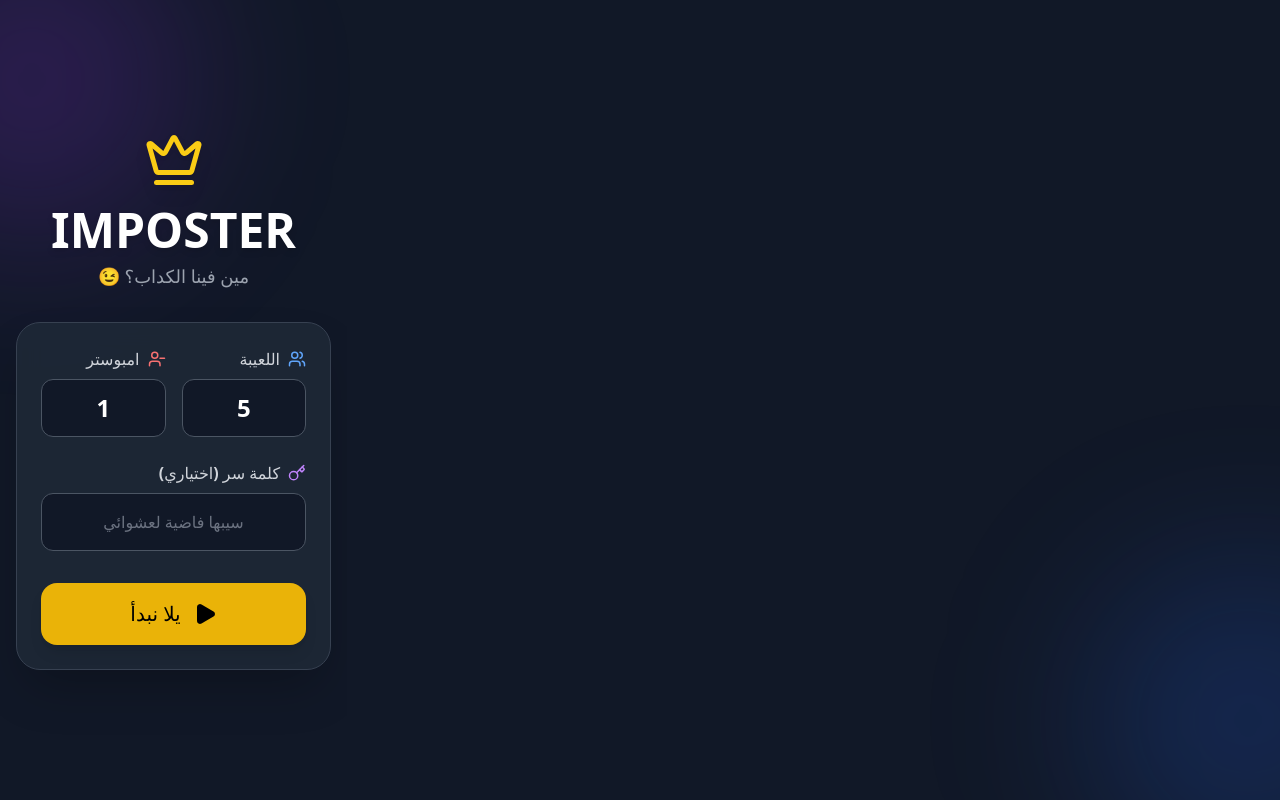
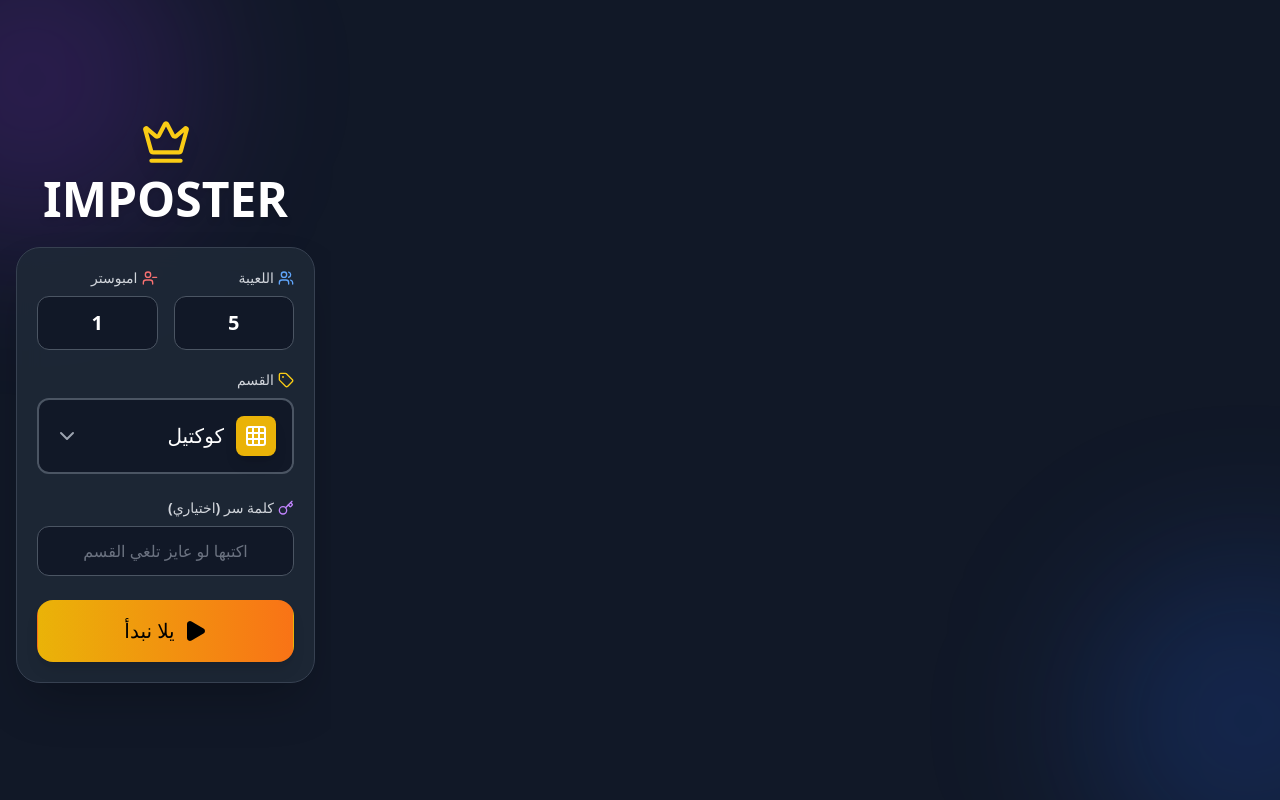
Before and after one commit to antoine174/imposter_game, a React (Vite) app: page / in a window 1280 px wide. Built offline with nearby package versions, Linux system fonts and the light colour scheme.

Commit message:
added categories
all the categories

```diff
--- a/src/App.tsx
+++ b/src/App.tsx
@@ -1,14 +1,43 @@
 import React, { useState } from 'react';
-// REMOVED "User" from imports. Kept "Users" (plural) which is actually used.
-import {EyeOff, Play, RotateCcw, Crown, AlertTriangle, Fingerprint, Smile, Sparkles, Key, Users, UserMinus, Search } from 'lucide-react';
+import { Eye, EyeOff, Play, RotateCcw, Crown, AlertTriangle, Fingerprint, Smile, Sparkles, Key, Users, UserMinus, Search, Tag, Coffee, Shirt, Flame, ChevronDown, X, Grid } from 'lucide-react';
 
-// --- ARABIC WORD LIST ---
-const WORD_LIST = [
-  'صبي رقاصه', 'اندومي', 'مصاصه', 'قصب', 'مخدرات',
-  'اختبار حمل', 'نوم', 'مصيف',  'توك توك', 'شبشب', 'كوارع', 'سيجارة فرط', 'ميكروباص',
-  'فشار', 'بطيخ', 'مرجيحة', 'حلاق', 'جيم', 'شاحن'
-];
+// --- CATEGORIES & WORD LISTS ---
+const CATEGORIES = {
+  clothes: {
+    id: 'clothes',
+    label: 'هدوم',
+    icon: <Shirt size={28} />,
+    color: 'bg-blue-600',
+    words: [
+      'تي شيرت', 'جاكيت', 'بنطلون', 'شورت', 'فستان',
+      'شراب', 'بوكسر', 'كوتشي', 'شبشب', 'طاقية',
+      'بيجامة', 'قميص', 'بدلة', 'كرافته', 'مايوه'
+    ]
+  },
+  food: {
+    id: 'food',
+    label: 'أكل',
+    icon: <Coffee size={28} />,
+    color: 'bg-green-600',
+    words: [
+      'اندومي', 'مصاصه', 'قصب', 'فشار', 'بطيخ',
+      'كوارع', 'شاورما', 'حواوشي', 'محشي', 'مكرونة بشاميل',
+      'بيتزا', 'سوشي', 'فسيخ', 'رنجة', 'كشري', 'ملوخية'
+    ]
+  },
+  adult: {
+    id: 'adult',
+    label: '+18',
+    icon: <Flame size={28} />,
+    color: 'bg-red-600',
+    words: [
+      'مخدرات', 'سيجارة فرط', 'كادلز', 'ميكب', 'صبي رقاصه',
+      'اختبار حمل', 'بكيني', 'قاعده', 'شيشة', 'فياجرا', 'لانجري'
+    ]
+  }
+};
 
+type CategoryKey = keyof typeof CATEGORIES | 'all';
 type GameState = 'SETUP' | 'PLAY_LOOP' | 'FINISHED';
 
 interface Player {
@@ -19,45 +48,62 @@ interface Player {
 
 const App = () => {
   const [gameState, setGameState] = useState<GameState>('SETUP');
+
+  // Inputs
   const [playerCount, setPlayerCount] = useState<number | string>(5);
   const [imposterCount, setImposterCount] = useState<number | string>(1);
   const [customWord, setCustomWord] = useState<string>('');
+  const [selectedCategory, setSelectedCategory] = useState<CategoryKey>('all');
+
+  // UI States
+  const [showCategoryModal, setShowCategoryModal] = useState(false);
+
+  // Game Logic
   const [players, setPlayers] = useState<Player[]>([]);
   const [currentPlayerIndex, setCurrentPlayerIndex] = useState<number>(0);
   const [isFlipped, setIsFlipped] = useState(false);
 
   // --- ACTIONS ---
   const startGame = () => {
-    const count = typeof playerCount === 'string' ? parseInt(playerCount) : playerCount;
+    const pCount = typeof playerCount === 'string' ? parseInt(playerCount) : playerCount;
     const iCount = typeof imposterCount === 'string' ? parseInt(imposterCount) : imposterCount;
 
-    // Validation
-    if (!count || count < 3) {
+    if (!pCount || pCount < 3) {
       alert("لازم على الأقل 3 لعيبة!");
       setPlayerCount(3);
       return;
     }
-
     if (!iCount || iCount < 1) {
       alert("لازم يكون فيه امبوستر واحد على الأقل!");
       setImposterCount(1);
       return;
     }
-
-    if (iCount > count) {
-      alert(`مينفعش عدد الامبوستر (${iCount}) يبقى قد أو أكبر من عدد اللعيبة (${count})!`);
+    if (iCount > pCount) {
+      alert(`مينفعش عدد الامبوستر (${iCount}) يبقى أكبر من عدد اللعيبة (${pCount})!`);
       return;
     }
 
-    const secretWord = customWord.trim() || WORD_LIST[Math.floor(Math.random() * WORD_LIST.length)];
-    const roles: ('imposter' | 'civilian')[] = Array(count).fill('civilian');
+    let secretWord = '';
 
-    // Fill imposters
-    for (let i = 0; i < iCount; i++) {
-      roles[i] = 'imposter';
+    if (customWord.trim()) {
+      secretWord = customWord.trim();
+    } else {
+      let sourceList: string[] = [];
+      if (selectedCategory === 'all') {
+        sourceList = [
+          ...CATEGORIES.clothes.words,
+          ...CATEGORIES.food.words,
+          ...CATEGORIES.adult.words
+        ];
+      } else {
+        sourceList = CATEGORIES[selectedCategory].words;
+      }
+      secretWord = sourceList[Math.floor(Math.random() * sourceList.length)];
     }
 
-    // Shuffle
+    const roles: ('imposter' | 'civilian')[] = Array(pCount).fill('civilian');
+    for (let i = 0; i < iCount; i++) roles[i] = 'imposter';
+
     for (let i = roles.length - 1; i > 0; i--) {
       const j = Math.floor(Math.random() * (i + 1));
       [roles[i], roles[j]] = [roles[j], roles[i]];
@@ -94,8 +140,21 @@ const App = () => {
     setIsFlipped(false);
   };
 
+  const getSelectedCategoryInfo = () => {
+    if (selectedCategory === 'all') {
+      return { label: 'كوكتيل', icon: <Grid size={24} />, color: 'bg-yellow-500' };
+    }
+    return {
+      label: CATEGORIES[selectedCategory].label,
+      icon: CATEGORIES[selectedCategory].icon,
+      color: CATEGORIES[selectedCategory].color
+    };
+  };
+
+  const activeCat = getSelectedCategoryInfo();
+
   return (
-    <div className="min-h-[100dvh] bg-gray-900 text-white font-sans overflow-hidden select-none flex flex-col relative" dir="rtl">
+    <div className="min-h-[100dvh] bg-gray-900 text-white font-sans overflow-x-hidden select-none flex flex-col relative" dir="rtl">
 
       {/* BACKGROUND */}
       <div className="fixed inset-0 pointer-events-none z-0 overflow-hidden bg-gray-900">
@@ -103,96 +162,158 @@ const App = () => {
         <div className="absolute bottom-[-10%] right-[-10%] w-[40vh] h-[40vh] bg-blue-600/20 rounded-full blur-[80px]" />
       </div>
 
-      {/* --- CSS --- */}
       <style>{`
         .scene { perspective: 1000px; }
-        .card-object {
-          width: 100%;
-          height: 100%;
-          position: relative;
-          transition: transform 0.6s;
-          transform-style: preserve-3d;
-        }
+        .card-object { width: 100%; height: 100%; position: relative; transition: transform 0.6s; transform-style: preserve-3d; }
         .card-object.is-flipped { transform: rotateY(180deg); }
-        .card-face {
-          position: absolute;
-          inset: 0;
-          width: 100%;
-          height: 100%;
-          -webkit-backface-visibility: hidden;
-          backface-visibility: hidden;
-          border-radius: 1.5rem;
-          display: flex;
-          flex-direction: column;
-          align-items: center;
-          justify-content: center;
-          box-shadow: 0 20px 50px rgba(0,0,0,0.5);
-        }
+        .card-face { position: absolute; inset: 0; width: 100%; height: 100%; -webkit-backface-visibility: hidden; backface-visibility: hidden; border-radius: 1.5rem; display: flex; flex-direction: column; align-items: center; justify-content: center; box-shadow: 0 20px 50px rgba(0,0,0,0.5); }
         .card-front-bg { background-color: #2563eb; }
         .card-back-imposter { background-color: #dc2626; }
         .card-back-civilian { background-color: #059669; }
         .card-face-back { transform: rotateY(180deg); }
-        input[type=number]::-webkit-inner-spin-button,
-        input[type=number]::-webkit-outer-spin-button { -webkit-appearance: none; margin: 0; }
+        input[type=number]::-webkit-inner-spin-button, input[type=number]::-webkit-outer-spin-button { -webkit-appearance: none; margin: 0; }
       `}</style>
+
+      {/* --- CATEGORY MODAL OVERLAY --- */}
+      {showCategoryModal && (
+        <div className="fixed inset-0 z-[100] bg-black/80 backdrop-blur-sm flex items-end justify-center md:items-center animate-in fade-in duration-200">
+
+          {/* Modal Content - Floating Card Style */}
+          <div className="w-full max-w-md bg-gray-900 rounded-3xl border border-gray-700 shadow-2xl p-4 md:p-6 mx-4 mb-4 md:mb-0 animate-in slide-in-from-bottom-10 duration-300">
+
+            {/* Modal Header */}
+            <div className="flex justify-between items-center mb-6">
+              <h2 className="text-2xl font-black text-white flex items-center gap-2">
+                <Tag className="text-yellow-400" size={24} /> اختار القسم
+              </h2>
+              <button
+                onClick={() => setShowCategoryModal(false)}
+                className="p-2 bg-gray-800 rounded-full hover:bg-gray-700 transition-colors"
+              >
+                <X size={24} className="text-gray-400" />
+              </button>
+            </div>
+
+            {/* Modal Grid */}
+            <div className="grid grid-cols-2 gap-4">
+
+              {/* Option: All */}
+              <button
+                onClick={() => { setSelectedCategory('all'); setShowCategoryModal(false); }}
+                className={`w-full aspect-square p-4 rounded-2xl border-2 flex flex-col items-center justify-center gap-3 transition-all active:scale-95 ${
+                  selectedCategory === 'all'
+                    ? 'bg-yellow-500/20 border-yellow-500 text-yellow-400'
+                    : 'bg-gray-800 border-gray-700 text-gray-300 hover:border-gray-500'
+                }`}
+              >
+                <Grid size={40} />
+                <span className="font-bold text-xl">كوكتيل</span>
+              </button>
+
+              {/* Dynamic Options */}
+              {(Object.keys(CATEGORIES) as Array<keyof typeof CATEGORIES>).map((key) => (
+                <button
+                  key={key}
+                  onClick={() => { setSelectedCategory(key); setShowCategoryModal(false); }}
+                  className={`w-full aspect-square p-4 rounded-2xl border-2 flex flex-col items-center justify-center gap-3 transition-all active:scale-95 ${
+                    selectedCategory === key
+                      ? 'bg-gray-800 border-white text-white'
+                      : 'bg-gray-800 border-gray-700 text-gray-300 hover:border-gray-500'
+                  }`}
+                  style={{
+                    borderColor: selectedCategory === key ? CATEGORIES[key].color.replace('bg-', '') : ''
+                  }}
+                >
+                  <div className={`${selectedCategory === key ? 'text-white' : 'text-gray-400'}`}>
+                    {CATEGORIES[key].icon}
+                  </div>
+                  <span className="font-bold text-xl">{CATEGORIES[key].label}</span>
+                </button>
+              ))}
+            </div>
+
+          </div>
+        </div>
+      )}
 
       {/* --- 1. SETUP SCREEN --- */}
       {gameState === 'SETUP' && (
         <div className="flex-grow flex flex-col items-center justify-center p-4 z-10 w-full max-w-lg mx-auto">
-          <div className="mb-4">
-             <Crown size={60} className="text-yellow-400 drop-shadow-lg" />
+          <div className="mb-2">
+             <Crown size={50} className="text-yellow-400 drop-shadow-lg" />
           </div>
-          <h1 className="text-5xl font-black text-white mb-2 drop-shadow-md">IMPOSTER</h1>
-          <p className="text-gray-400 text-lg mb-8 font-medium">مين فينا الكداب؟ 😉</p>
+          <h1 className="text-5xl font-black text-white mb-6 drop-shadow-md">IMPOSTER</h1>
 
-          <div className="w-full bg-gray-800/90 backdrop-blur-md p-6 rounded-3xl border border-gray-700 shadow-2xl">
+          <div className="w-full bg-gray-800/90 backdrop-blur-md p-5 rounded-3xl border border-gray-700 shadow-2xl">
 
-            <div className="flex gap-4 mb-6">
-              {/* Player Count */}
+            {/* ROW 1: Player & Imposter Counts (Stacked on Mobile) */}
+            <div className="flex flex-col sm:flex-row gap-4 mb-5">
               <div className="flex-1">
-                <label className="flex items-center gap-2 text-sm md:text-base font-bold text-gray-300 mb-2">
-                  <Users className="text-blue-400" size={18} />
+                <label className="flex items-center gap-1 text-sm font-bold text-gray-300 mb-2">
+                  <Users className="text-blue-400" size={16} />
                   اللعيبة
                 </label>
                 <input
                   type="number" min="3" max="50"
                   value={playerCount}
                   onChange={(e) => setPlayerCount(e.target.value)}
-                  className="w-full bg-gray-900 border border-gray-600 rounded-xl p-3 text-center text-2xl font-black text-white focus:outline-none focus:border-blue-500 transition-all placeholder-gray-600"
+                  className="w-full bg-gray-900 border border-gray-600 rounded-xl p-3 text-center text-xl font-black text-white focus:outline-none focus:border-blue-500"
                   placeholder="5"
                 />
               </div>
-
-              {/* Imposter Count */}
               <div className="flex-1">
-                <label className="flex items-center gap-2 text-sm md:text-base font-bold text-gray-300 mb-2">
-                  <UserMinus className="text-red-400" size={18} />
+                <label className="flex items-center gap-1 text-sm font-bold text-gray-300 mb-2">
+                  <UserMinus className="text-red-400" size={16} />
                   امبوستر
                 </label>
                 <input
-                  type="number" min="1" max="20"
+                  type="number" min="1" max="50"
                   value={imposterCount}
                   onChange={(e) => setImposterCount(e.target.value)}
-                  className="w-full bg-gray-900 border border-gray-600 rounded-xl p-3 text-center text-2xl font-black text-white focus:outline-none focus:border-red-500 transition-all placeholder-gray-600"
+                  className="w-full bg-gray-900 border border-gray-600 rounded-xl p-3 text-center text-xl font-black text-white focus:outline-none focus:border-red-500"
                   placeholder="1"
                 />
               </div>
             </div>
 
-            <div className="mb-8">
-               <label className="flex items-center gap-2 text-sm md:text-base font-bold text-gray-300 mb-2">
-                <Key className="text-purple-400" size={18} />
+            <div className="mb-6">
+              <label className="flex items-center gap-1 text-sm font-bold text-gray-300 mb-2">
+                <Tag className="text-yellow-400" size={16} />
+                القسم
+              </label>
+
+              <button
+                onClick={() => setShowCategoryModal(true)}
+                className={`w-full flex items-center justify-between p-3 md:p-4 rounded-xl border-2 transition-all active:scale-95 ${
+                  selectedCategory === 'all'
+                    ? 'bg-gray-900 border-gray-600 text-white'
+                    : `bg-gray-900 border-gray-500 text-white`
+                }`}
+              >
+                <div className="flex items-center gap-3">
+                  <div className={`p-2 rounded-lg ${activeCat.color} text-white shadow-lg`}>
+                    {activeCat.icon}
+                  </div>
+                  <span className="text-lg md:text-xl font-bold">{activeCat.label}</span>
+                </div>
+                <ChevronDown className="text-gray-400" />
+              </button>
+            </div>
+
+            <div className="mb-6">
+               <label className="flex items-center gap-1 text-sm font-bold text-gray-300 mb-2">
+                <Key className="text-purple-400" size={16} />
                 كلمة سر (اختياري)
               </label>
               <input
-                type="text" placeholder="سيبها فاضية لعشوائي"
+                type="text" placeholder="اكتبها لو عايز تلغي القسم"
                 value={customWord}
                 onChange={(e) => setCustomWord(e.target.value)}
-                className="w-full bg-gray-900 border border-gray-600 rounded-xl p-4 text-center text-white placeholder-gray-500 focus:outline-none focus:border-purple-500 transition-all"
+                className="w-full bg-gray-900 border border-gray-600 rounded-xl p-3 text-center text-white placeholder-gray-500 focus:outline-none focus:border-purple-500"
               />
             </div>
 
-            <button onClick={startGame} className="w-full bg-yellow-500 hover:bg-yellow-400 text-black font-black py-4 rounded-2xl text-xl shadow-lg flex items-center justify-center gap-3 active:scale-95 transition-transform">
+            <button onClick={startGame} className="w-full bg-gradient-to-r from-yellow-500 to-orange-500 hover:from-yellow-400 hover:to-orange-400 text-black font-black py-4 rounded-2xl text-xl shadow-lg flex items-center justify-center gap-2 active:scale-95 transition-transform">
               <Play fill="black" size={24} /> يلا نبدأ
             </button>
           </div>
@@ -267,7 +388,7 @@ const App = () => {
               <Search size={80} className="text-blue-400 drop-shadow-[0_0_15px_rgba(96,165,250,0.5)]" />
            </div>
 
-           <h1 className="text-5xl md:text-7xl font-black mb-4 text-white drop-shadow-lg">
+           <h1 className="text-4xl md:text-6xl font-black mb-4 text-white drop-shadow-lg">
              ابدأوا اللعب!
            </h1>
 
```
